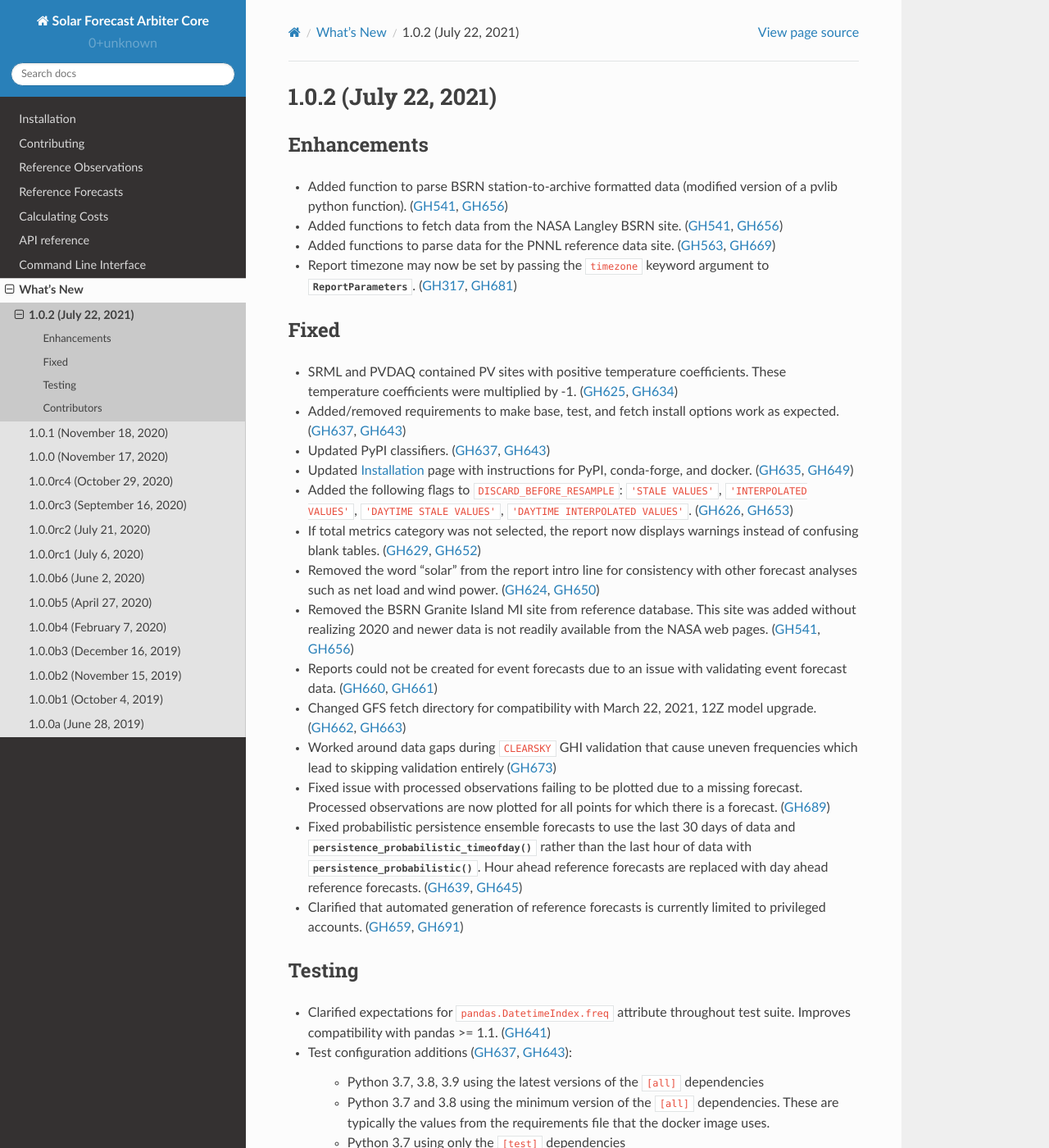
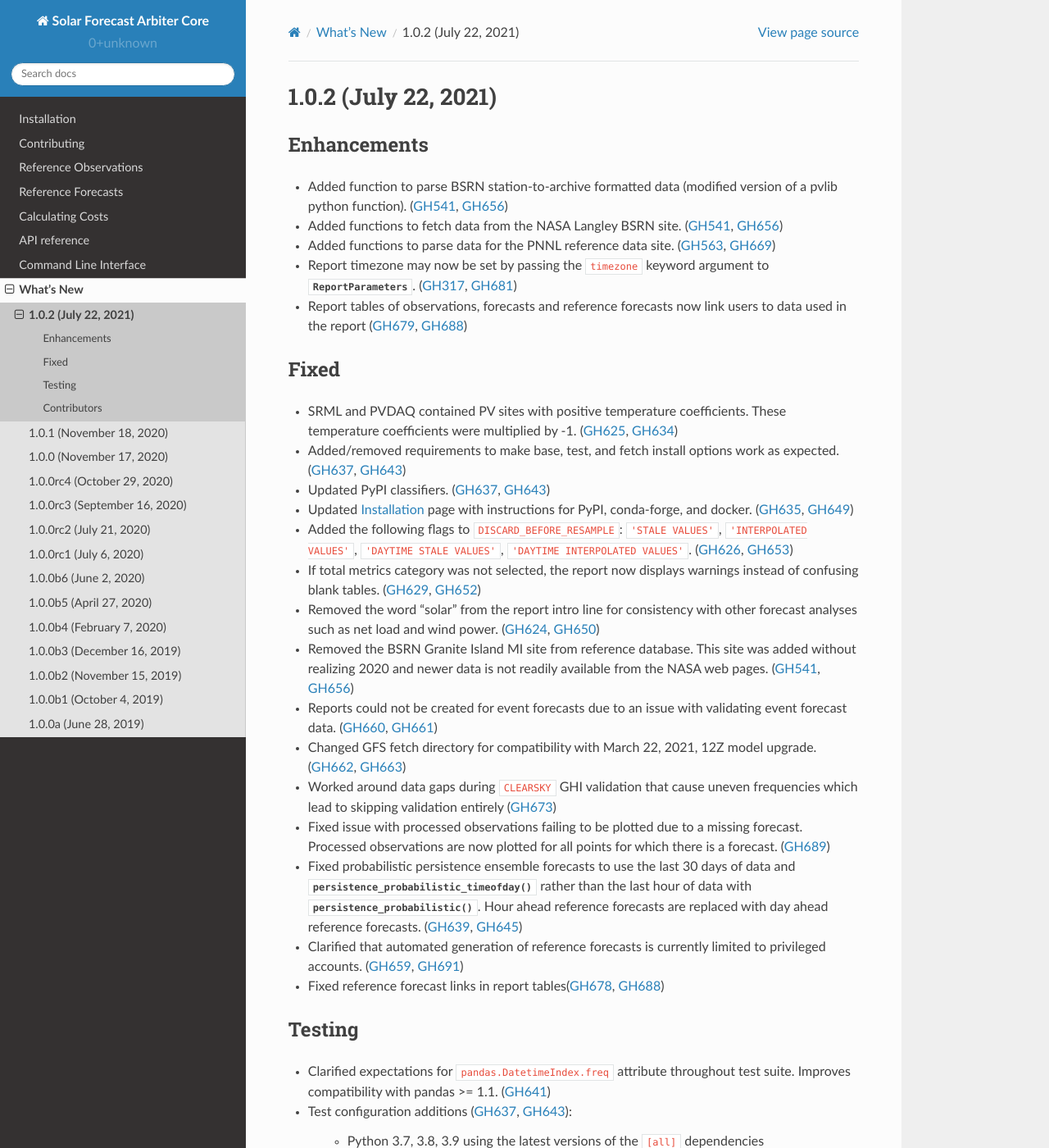
Before and after one commit to SolarArbiter/solarforecastarbiter-core, a Sphinx documentation site: the page built from docs/source/whatsnew/1.0.2.rst, in a window 1280 px wide and 1400 px high. Shown: the whole window at 82% size. Built offline with Sphinx 7.4.7 and the Read the Docs theme 2.0.0, drawn with Linux system fonts in a browser that asks for light colours.

Commit message:
what's new

```diff
--- a/docs/source/whatsnew/1.0.2.rst
+++ b/docs/source/whatsnew/1.0.2.rst
@@ -18,6 +18,8 @@ Enhancements
 * Report timezone may now be set by passing the ``timezone`` keyword
   argument to :py:class:`~datamodel.ReportParameters`.
   (:issue:`317`, :pull:`681`)
+* Report tables of observations, forecasts and reference forecasts now link
+  users to data used in the report (:issue:`679`, :pull:`688`)
 
 Fixed
 ~~~~~
@@ -59,6 +61,7 @@ Fixed
   forecasts. (:issue:`639`, :pull:`645`)
 * Clarified that automated generation of reference forecasts is currently
   limited to privileged accounts. (:issue:`659`, :pull:`691`)
+* Fixed reference forecast links in report tables(:issue:`678`, :pull:`688`)
 
 Testing
 ~~~~~~~
```
